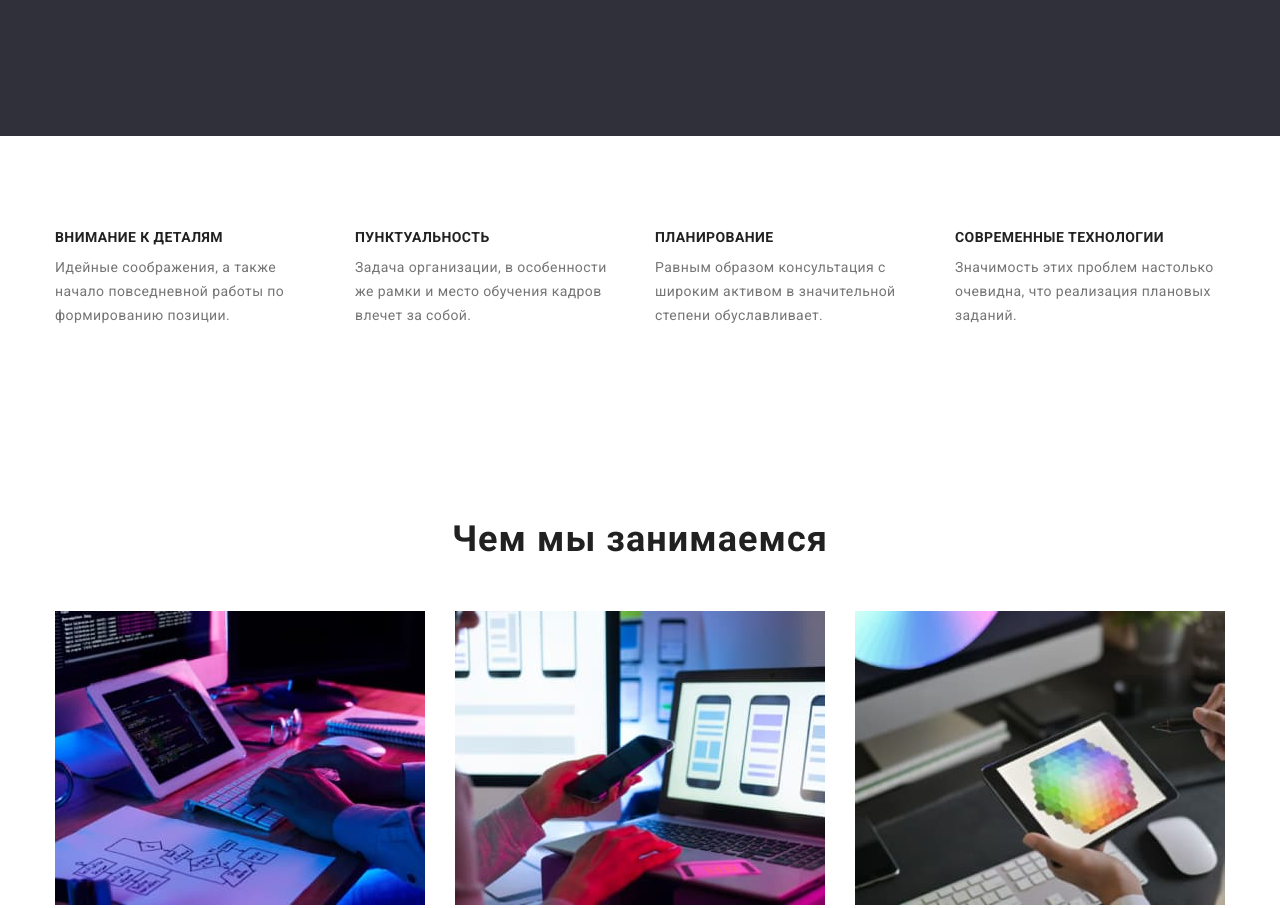
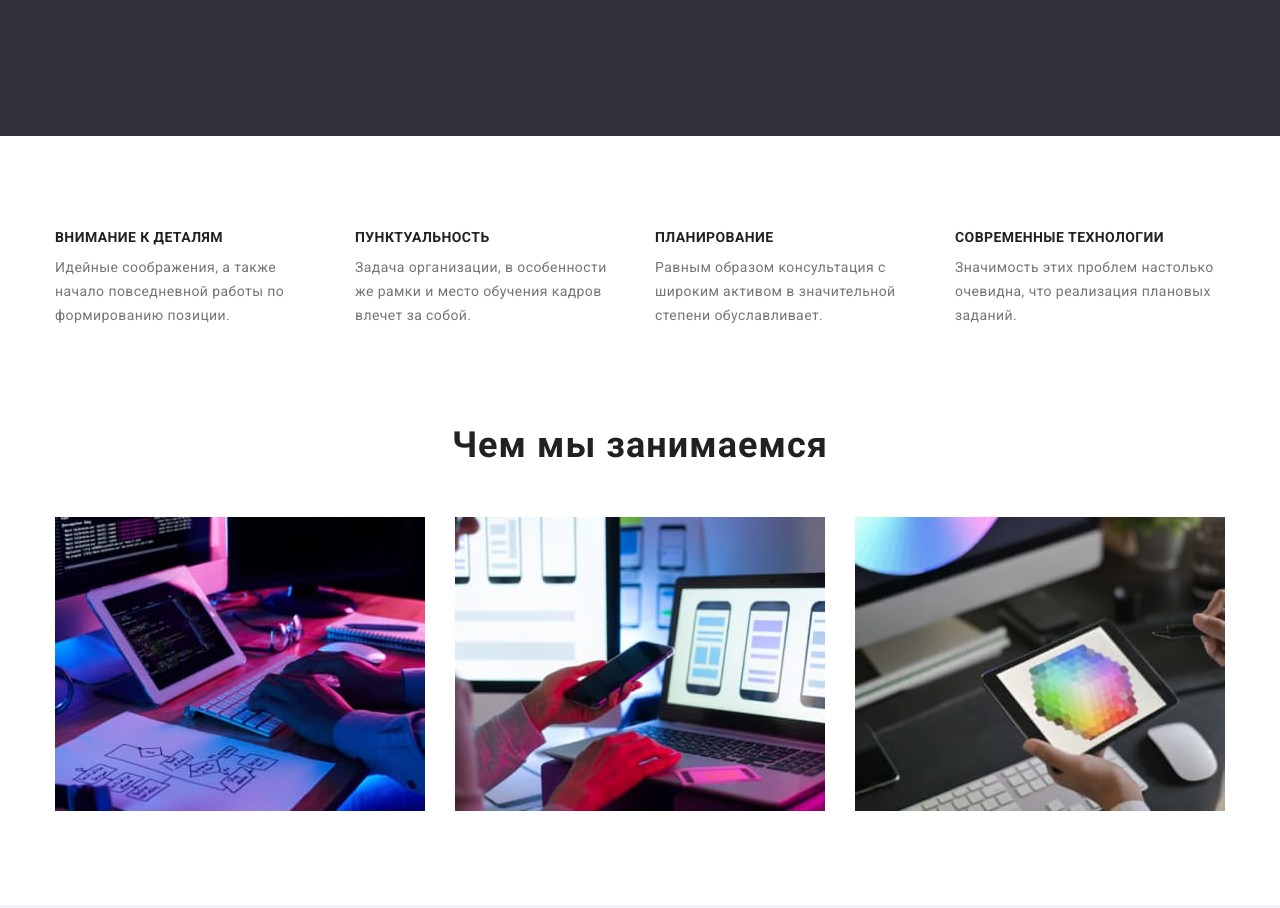
Before and after one commit to yuliiadiudina/goit-markup-hw-03, a plain HTML site: page index.html in a window 1280 px wide. Shown: the part 560-1468 px from the top of the page. Drawn offline with nearby package versions, Linux system fonts and the light colour scheme.

```diff
--- a/css/styles.css
+++ b/css/styles.css
@@ -174,6 +174,7 @@ img {
     display: flex;
     align-content: center;
     align-items: center;
+    padding-bottom: 0px;
 
 
 }
@@ -216,14 +217,11 @@ img {
 
 /* About */
 
-.about section {
+.about {
     display: flex;
     align-items: center;
     margin-left: auto;
     margin-right: auto;
-    margin-bottom: 94px;
-    margin-top: 94px;
-
 }
 
 .about-titel {
```
